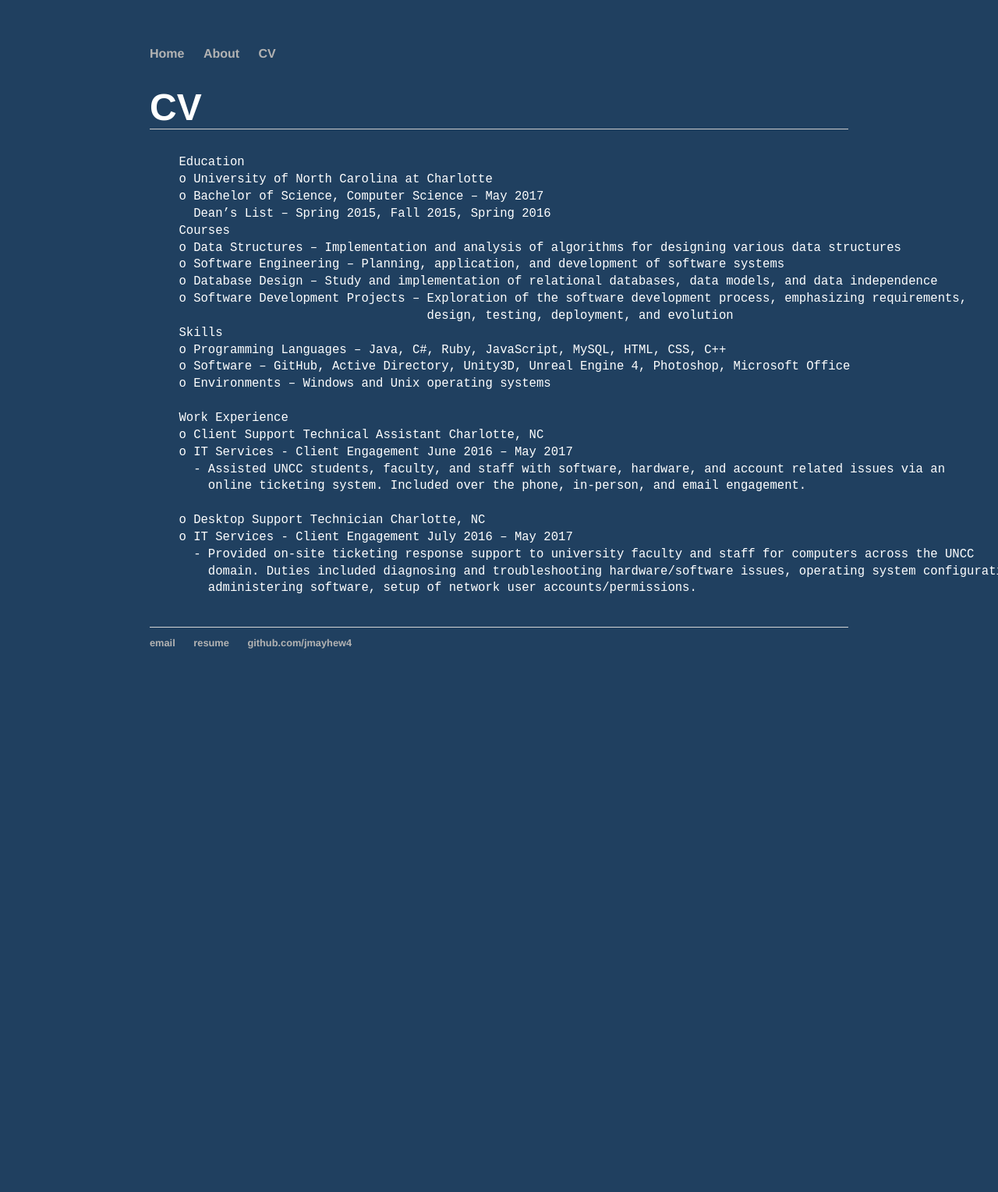
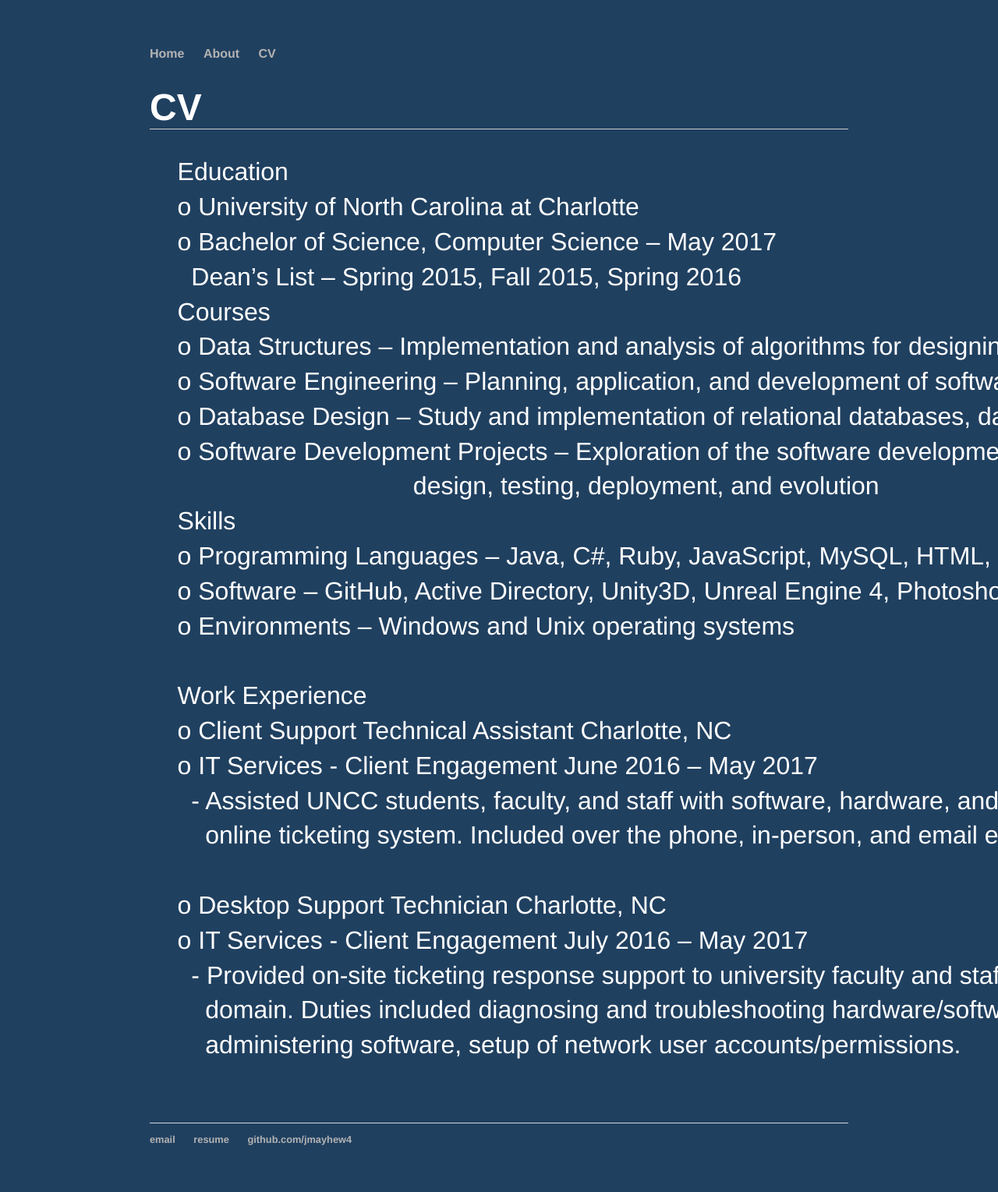
Before and after one commit to jmayhew4/jmayhew4.github.io, a Jekyll site: the page built from CV/index.html, in a window 1280 px wide. Shown: the whole page at 78% size. Built offline with Jekyll 4.4.1, drawn with Linux system fonts in a browser that asks for light colours; before the commit the page ends 900 px from its top, so only the background shows below that.

Commit message:
Update main.css
font fixes

```diff
--- a/css/main.css
+++ b/css/main.css
@@ -39,9 +39,10 @@ p {
     color: #ffffff;
 }
 pre {
-    font-size: 1.2em;
+    font-size: 2em;
+    font-family:'Helvetica', 'Arial', 'Sans-Serif';
+    color: #ffffff;
     line-height: 1.4em;
-    color: #ffffff;
 }
 footer {
     border-top: 1px solid #d5d5d5;
```
